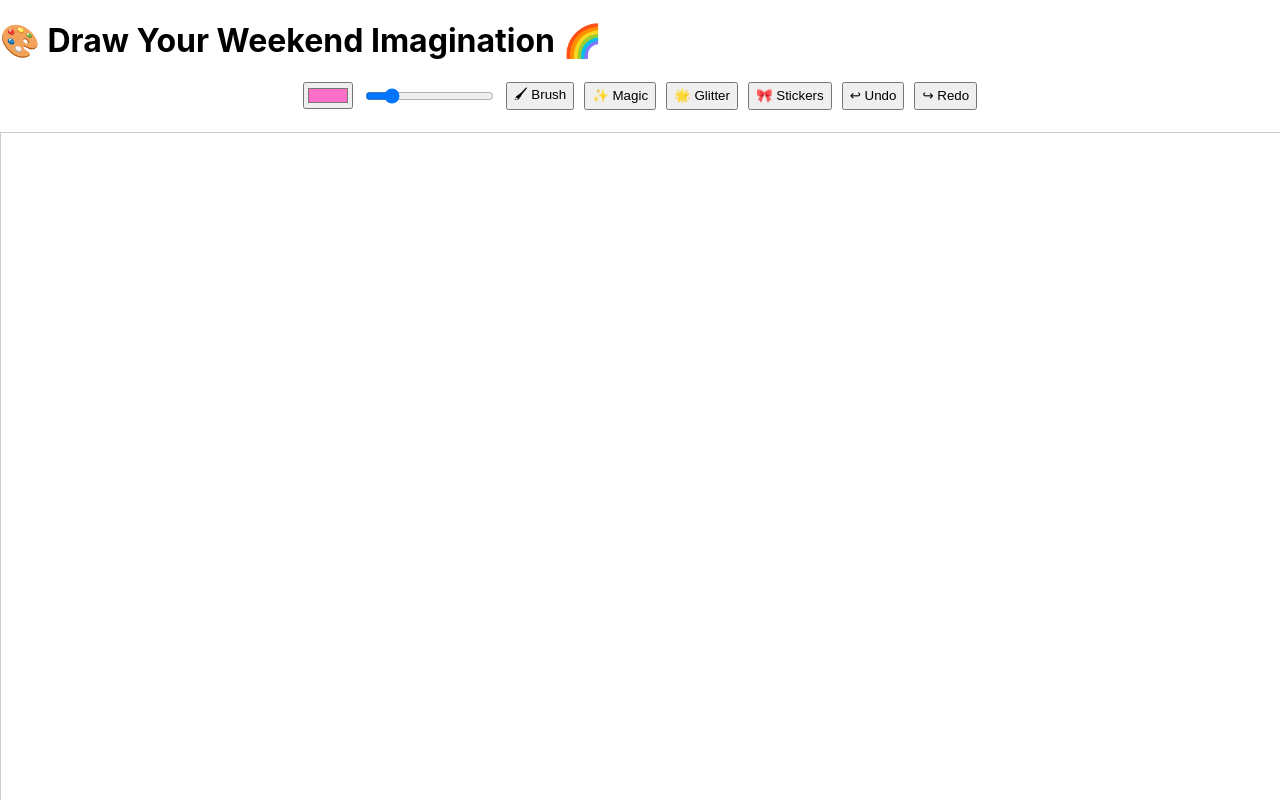
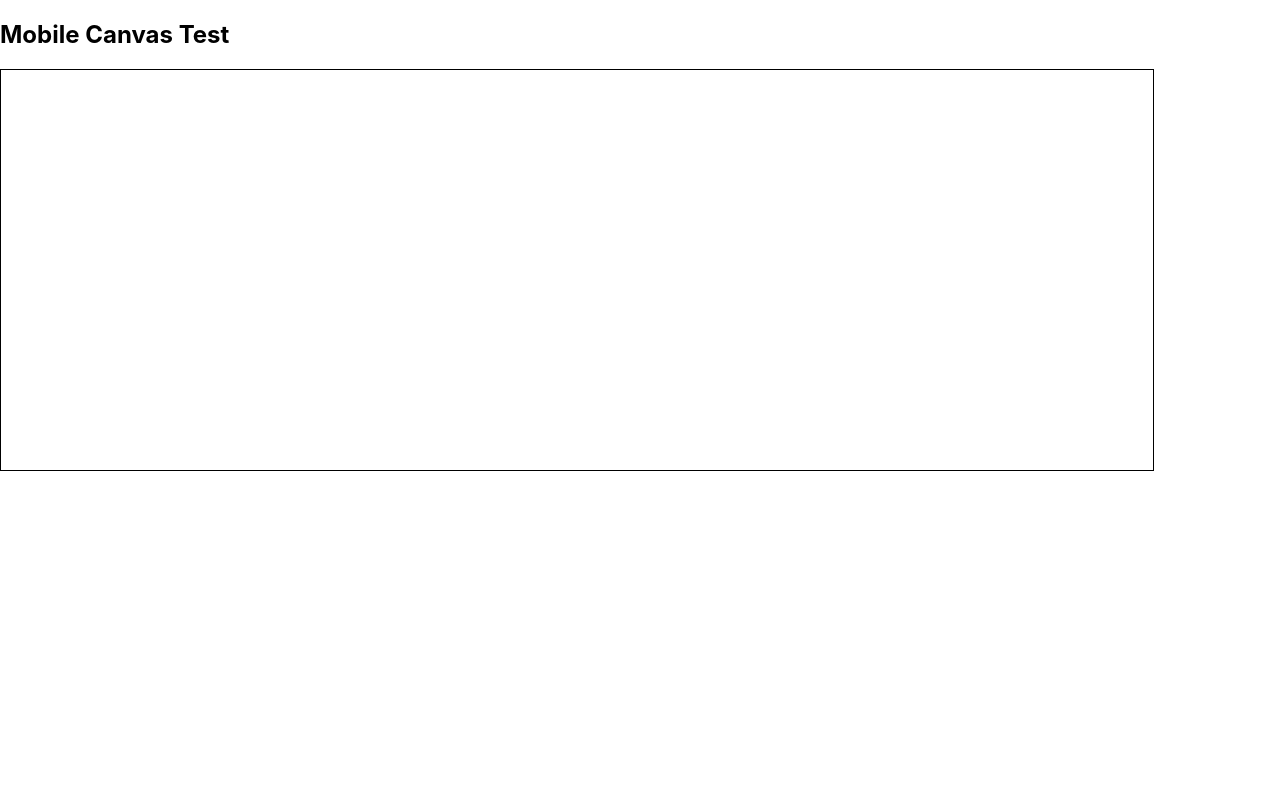
Before and after one commit to JaiviikMankad/Craft_Your_Thought, a React (Create React App) app: page / in a window 1280 px wide. Shown: the top 800 px of the page. Built offline with nearby package versions, Linux system fonts and the light colour scheme.

Commit message:
Update App.js

```diff
--- a/src/App.js
+++ b/src/App.js
@@ -1,259 +1,71 @@
-import React, { useRef, useState, useEffect } from "react";
-import "./App.css";
+import React, { useRef, useEffect, useState } from "react";
 
-export default function DrawYourWeekendImagination() {
+export default function MobileCanvasTest() {
   const canvasRef = useRef(null);
   const ctxRef = useRef(null);
+  const [isDrawing, setIsDrawing] = useState(false);
 
-  const [isDrawing, setIsDrawing] = useState(false);
-  const [brushColor, setBrushColor] = useState("#ff6ec7");
-  const [brushSize, setBrushSize] = useState(6);
-  const [mode, setMode] = useState("draw");
-  const [history, setHistory] = useState([]);
-  const [redoStack, setRedoStack] = useState([]);
-  const [stickerSelected, setStickerSelected] = useState("");
-
-  const stickers = ["⭐", "❤️", "🎈", "🌈", "✨"];
-
-  const initCanvas = () => {
+  useEffect(() => {
     const canvas = canvasRef.current;
-    canvas.width = Math.min(window.innerWidth * 0.9, 500);
-    canvas.height = 450;
+    canvas.width = window.innerWidth * 0.9;
+    canvas.height = 400;
 
     const ctx = canvas.getContext("2d");
     ctx.lineCap = "round";
     ctx.lineJoin = "round";
+    ctx.lineWidth = 5;
+    ctx.strokeStyle = "#000";
     ctxRef.current = ctx;
-
-    // Save blank initial state
-    saveState();
-  };
-
-  useEffect(() => {
-    initCanvas();
   }, []);
 
-  const startDrawing = ({ nativeEvent }) => {
-    if (mode === "sticker") return;
+  const getPos = (e) => {
+    const rect = canvasRef.current.getBoundingClientRect();
 
-    const { offsetX, offsetY } = nativeEvent;
-    ctxRef.current.beginPath();
-    ctxRef.current.moveTo(offsetX, offsetY);
-    setIsDrawing(true);
-    saveState();
-  };
-
-  const draw = ({ nativeEvent }) => {
-    if (!isDrawing || mode === "sticker") return;
-
-    const { offsetX, offsetY } = nativeEvent;
-    const ctx = ctxRef.current;
-
-    if (mode === "magic") {
-      ctx.shadowBlur = 15;
-      ctx.shadowColor = brushColor;
-    } else if (mode === "glitter") {
-      ctx.shadowBlur = 0;
-      for (let i = 0; i < 6; i++) {
-        ctx.fillStyle = brushColor + Math.floor(Math.random() * 99);
-        ctx.fillRect(
-          offsetX + Math.random() * 20 - 10,
-          offsetY + Math.random() * 20 - 10,
-          2,
-          2
-        );
-      }
-    } else {
-      ctx.shadowBlur = 0;
+    if (e.touches) {
+      return {
+        x: e.touches[0].clientX - rect.left,
+        y: e.touches[0].clientY - rect.top
+      };
     }
 
-    ctx.strokeStyle = brushColor;
-    ctx.lineWidth = brushSize;
-    ctx.lineTo(offsetX, offsetY);
-    ctx.stroke();
-  };
-
-  const endDrawing = () => setIsDrawing(false);
-
-  // -----------------------------
-  // ⭐ TOUCH SUPPORT FOR MOBILE
-  // -----------------------------
-  const getTouchPos = (touchEvent) => {
-    const rect = canvasRef.current.getBoundingClientRect();
-    const touch = touchEvent.touches[0];
     return {
-      offsetX: touch.clientX - rect.left,
-      offsetY: touch.clientY - rect.top,
+      x: e.nativeEvent.offsetX,
+      y: e.nativeEvent.offsetY
     };
   };
 
-  const touchStart = (e) => {
+  const start = (e) => {
     e.preventDefault();
-    if (mode === "sticker") return;
-
-    const { offsetX, offsetY } = getTouchPos(e);
+    const pos = getPos(e);
     ctxRef.current.beginPath();
-    ctxRef.current.moveTo(offsetX, offsetY);
+    ctxRef.current.moveTo(pos.x, pos.y);
     setIsDrawing(true);
-    saveState();
   };
 
-  const touchMove = (e) => {
+  const move = (e) => {
     e.preventDefault();
-
-    if (!isDrawing || mode === "sticker") return;
-    const { offsetX, offsetY } = getTouchPos(e);
-
-    const ctx = ctxRef.current;
-    ctx.lineWidth = brushSize;
-    ctx.strokeStyle = brushColor;
-
-    ctx.lineTo(offsetX, offsetY);
-    ctx.stroke();
+    if (!isDrawing) return;
+    const pos = getPos(e);
+    ctxRef.current.lineTo(pos.x, pos.y);
+    ctxRef.current.stroke();
   };
 
-  const touchEnd = () => setIsDrawing(false);
-
-  // -----------------------------
-
-  const saveState = () => {
-    const data = canvasRef.current.toDataURL();
-    setHistory((prev) => [...prev, data]);
-  };
-
-  const undo = () => {
-    if (history.length === 0) return;
-    const last = history[history.length - 1];
-    setRedoStack([...redoStack, last]);
-
-    const newHistory = history.slice(0, -1);
-    setHistory(newHistory);
-
-    const img = new Image();
-    img.src = newHistory[newHistory.length - 1] || "";
-    img.onload = () => ctxRef.current.drawImage(img, 0, 0);
-  };
-
-  const redo = () => {
-    if (redoStack.length === 0) return;
-
-    const last = redoStack[redoStack.length - 1];
-    setRedoStack(redoStack.slice(0, -1));
-    setHistory([...history, last]);
-
-    const img = new Image();
-    img.src = last;
-    img.onload = () => ctxRef.current.drawImage(img, 0, 0);
-  };
-
-  const placeSticker = (e) => {
-    if (mode !== "sticker" || !stickerSelected) return;
-
-    saveState();
-
-    const rect = canvasRef.current.getBoundingClientRect();
-    const x = e.clientX - rect.left;
-    const y = e.clientY - rect.top;
-
-    const ctx = ctxRef.current;
-    ctx.font = "40px serif";
-    ctx.fillText(stickerSelected, x, y);
-  };
-
-  const saveImage = () => {
-    const link = document.createElement("a");
-    link.download = "my_drawing.png";
-    link.href = canvasRef.current.toDataURL();
-    link.click();
-  };
+  const end = () => setIsDrawing(false);
 
   return (
-    <div className="draw-container">
-      <h1 className="title">🎨 Draw Your Weekend Imagination 🌈</h1>
-
-      <div className="toolbar">
-        <input
-          type="color"
-          className="color-picker"
-          value={brushColor}
-          onChange={(e) => setBrushColor(e.target.value)}
-        />
-
-        <input
-          type="range"
-          min="2"
-          max="25"
-          value={brushSize}
-          className="slider"
-          onChange={(e) => setBrushSize(e.target.value)}
-        />
-
-        <button className={mode === "draw" ? "active" : ""} onClick={() => setMode("draw")}>
-          🖌 Brush
-        </button>
-
-        <button className={mode === "magic" ? "active" : ""} onClick={() => setMode("magic")}>
-          ✨ Magic
-        </button>
-
-        <button className={mode === "glitter" ? "active" : ""} onClick={() => setMode("glitter")}>
-          🌟 Glitter
-        </button>
-
-        <button className={mode === "sticker" ? "active" : ""} onClick={() => setMode("sticker")}>
-          🎀 Stickers
-        </button>
-
-        <button onClick={undo}>↩ Undo</button>
-        <button onClick={redo}>↪ Redo</button>
-      </div>
-
-      {mode === "sticker" && (
-        <div className="sticker-panel">
-          {stickers.map((s) => (
-            <span
-              key={s}
-              className={`sticker ${stickerSelected === s ? "selected" : ""}`}
-              onClick={() => setStickerSelected(s)}
-            >
-              {s}
-            </span>
-          ))}
-        </div>
-      )}
+    <>
+      <h2>Mobile Canvas Test</h2>
 
       <canvas
         ref={canvasRef}
-        className="canvas"
-
-        // Desktop
-        onMouseDown={startDrawing}
-        onMouseMove={draw}
-        onMouseUp={endDrawing}
-
-        // Mobile Touch
-        onTouchStart={touchStart}
-        onTouchMove={touchMove}
-        onTouchEnd={touchEnd}
-
-        onClick={placeSticker}
+        style={{ border: "1px solid black", touchAction: "none" }}
+        onMouseDown={start}
+        onMouseMove={move}
+        onMouseUp={end}
+        onTouchStart={start}
+        onTouchMove={move}
+        onTouchEnd={end}
       />
-
-      <div className="bottom-buttons">
-        <button
-          className="reset-btn"
-          onClick={() => {
-            const ctx = ctxRef.current;
-            ctx.clearRect(0, 0, canvasRef.current.width, canvasRef.current.height);
-          }}
-        >
-          Clear Canvas
-        </button>
-
-        <button className="save-btn" onClick={saveImage}>
-          💾 Save Drawing
-        </button>
-      </div>
-    </div>
+    </>
   );
 }
```
